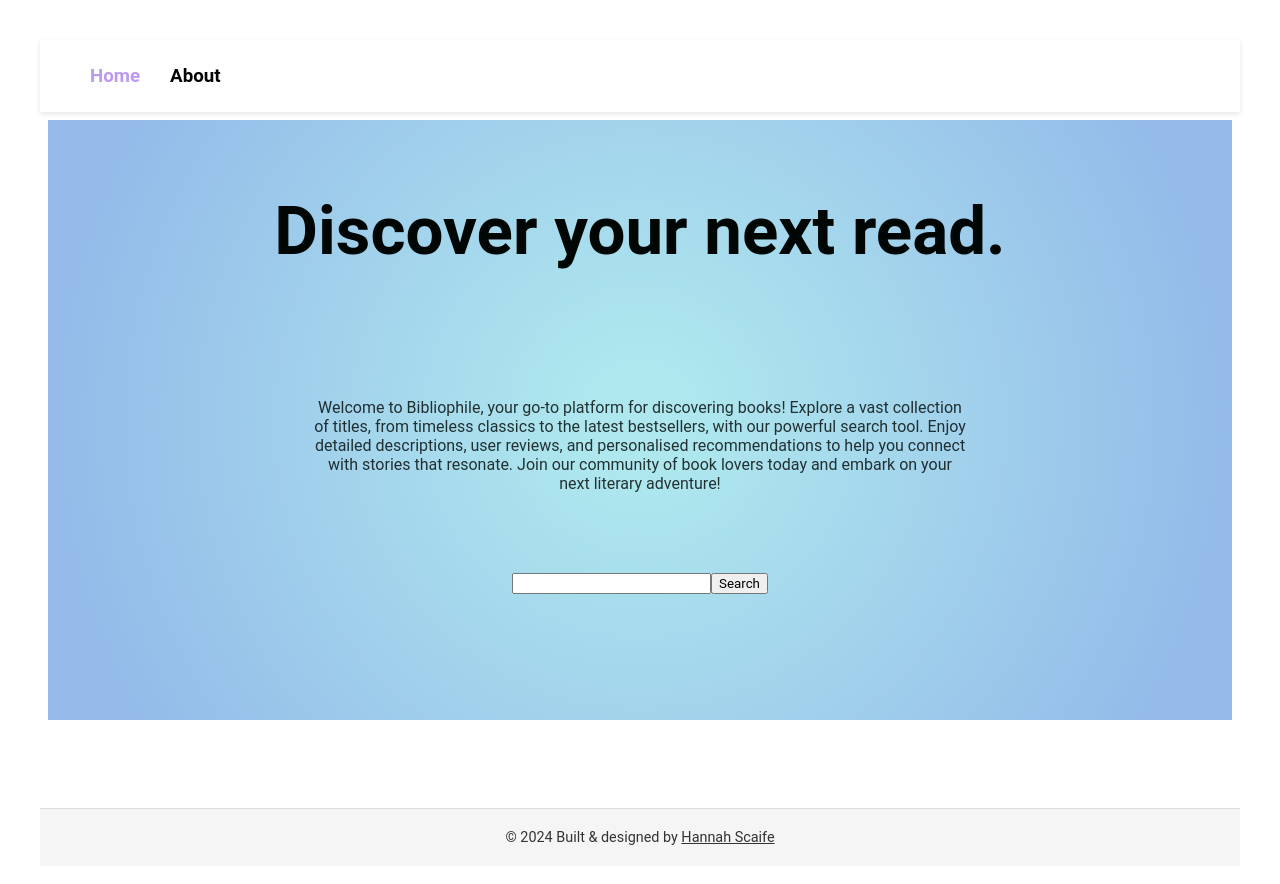
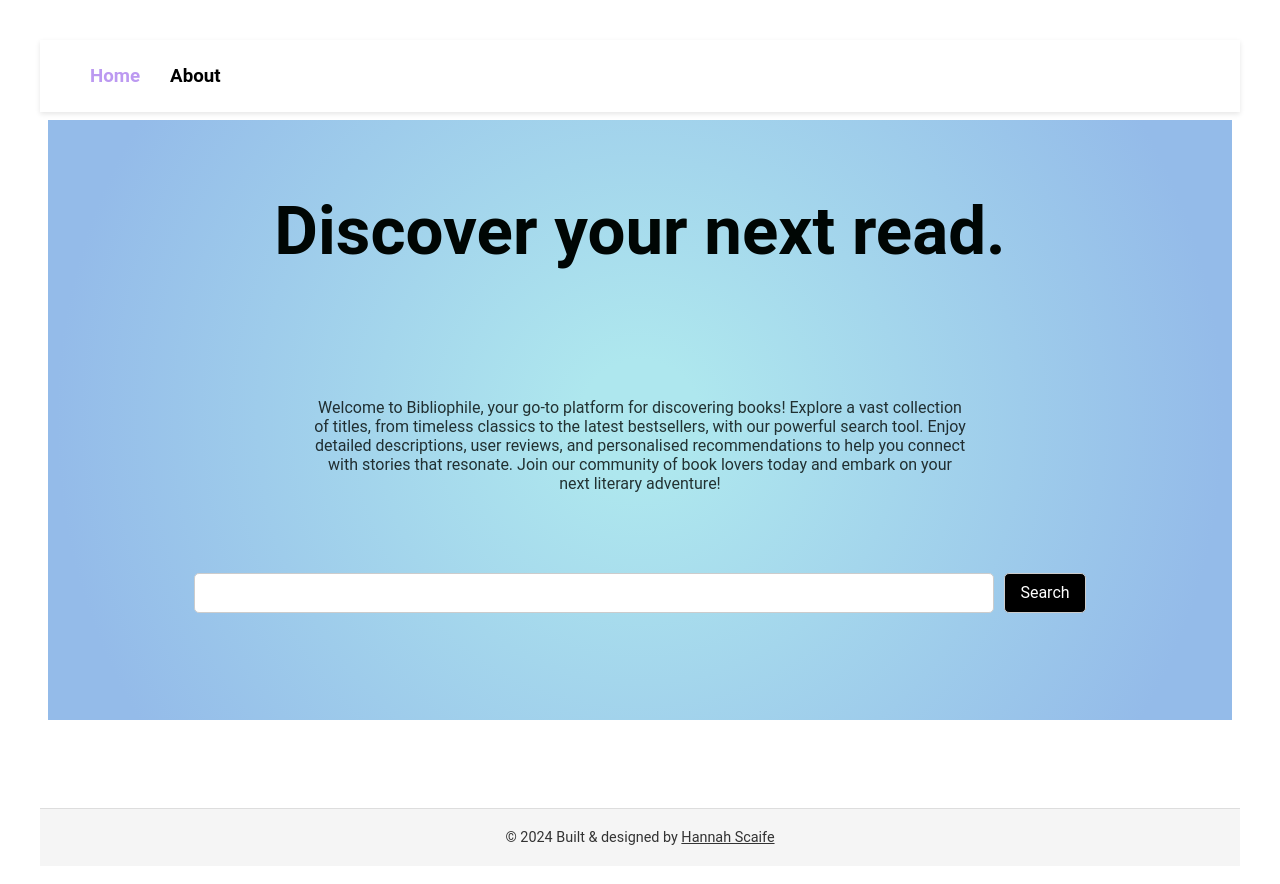
Before and after one commit to hsc996/BookFinder, a React (Vite) app: page / in a window 1280 px wide. Shown: the top 884 px of the page. Built offline with nearby package versions, Linux system fonts and the light colour scheme.

Commit message:
feat: search bar styling implemented

```diff
--- a/src/components/Layout.jsx
+++ b/src/components/Layout.jsx
@@ -3,9 +3,9 @@ import NavBar from "./NavBar";
 
 export default function Layout({children}){
     return (
-        <div className="flex flex-col min-h-svh mx-auto -bg-background text-foreground" id="layout">
+        <div className="content-container" id="layout">
             <NavBar />
-            <main className="flex-grow p-4 max-w-80ch" id="main-content">
+            <main className="main-content" id="main-content">
                 {children}
             </main>
         </div>
--- a/src/components/SearchBar.jsx
+++ b/src/components/SearchBar.jsx
@@ -1,5 +1,6 @@
 import { useState } from "react";
 import PropTypes from 'prop-types';
+import '../styles/SearchBar.css'
 
 
 export function SearchBar({ onSearch }){{
--- /dev/null
+++ b/src/styles/SearchBar.css
@@ -0,0 +1,29 @@
+.search-bar-inner {
+    display: flex;
+}
+
+.user-input {
+    width: 800px; /* Increase the width of the input */
+    height: 40px; /* Slightly higher input box */
+    padding: 0 10px; /* Padding for inner spacing */
+    font-size: 16px; /* Larger text inside the input */
+    border: 1px solid #ccc; /* Border styling */
+    border-radius: 5px; /* Rounded corners */
+    margin-right: 10px;
+}
+
+button {
+    height: 40px; /* Same height as the input box */
+    padding: 0 15px; /* Horizontal padding */
+    font-size: 16px;
+    border: 1px solid #ccc;
+    border-radius: 5px;
+    cursor: pointer;
+    background-color: black;
+    color: white;
+    transition: background-color 0.3s ease;
+}
+
+button:hover {
+    background-color: #45a049;
+}
```
